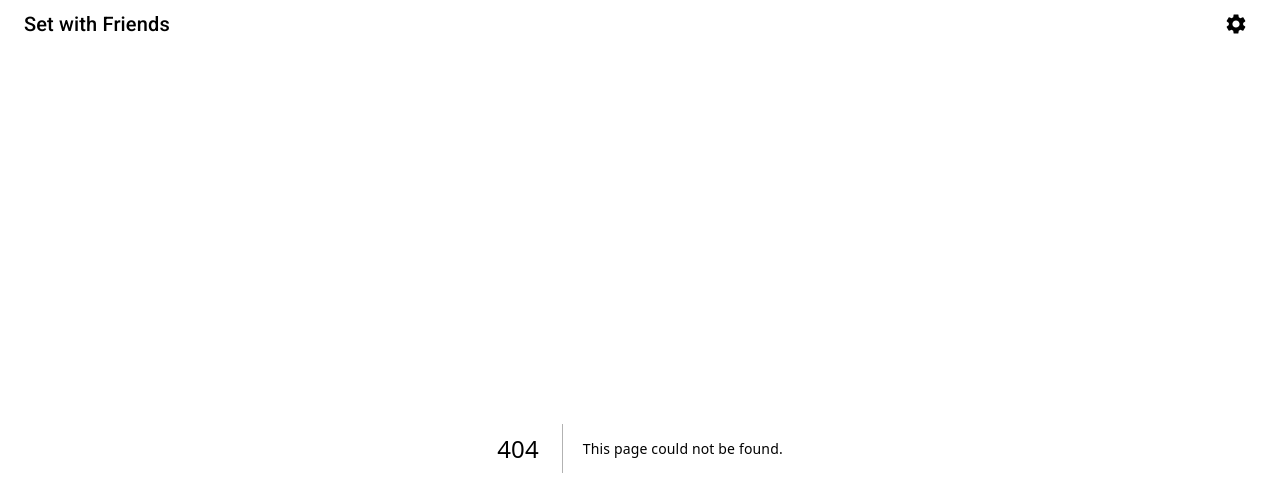
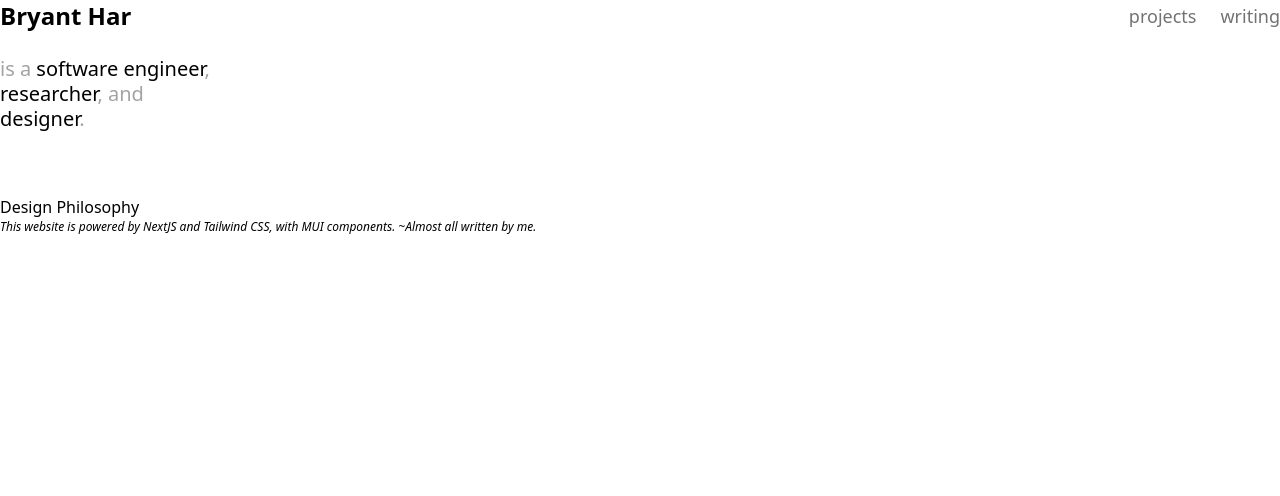
Before and after one commit to bryant-har/bryanthar.com, a Next.js app in the folder etamac/: page /about in a window 1280 px wide. Before the commit this address had no page. Shown: the top 496 px of the page. Built offline with nearby package versions, Linux system fonts and the light colour scheme.

Commit message:
Enable Style sheets. Discovered bug with refresh

```diff
--- a/etamac/src/pages/About.js
+++ b/etamac/src/pages/about/index.js
@@ -1,5 +1,5 @@
-import styles from "../static/static.module.css"
-import Header from '../static/Header'
+import styles from "../../static/static.module.css"
+import Header from '../../static/Header'
 About.getLayout = ((page) => (
   <div>
     <Header />
@@ -22,7 +22,7 @@ export default function About() {
       <p>Design Philosophy</p>
       <div className=''>
         <p className="text-xs italic">
-          This website is powered by NextJS and Tailwind CSS, with MUI components.
+          This website is powered by NextJS and Tailwind CSS, with MUI components. ~Almost all written by me.
         </p>
       </div>
 
--- a/etamac/src/pages/projects.js
+++ b/etamac/src/pages/about/projects.js
@@ -1,4 +1,4 @@
-import Header from "../static/Header"
+import Header from "../../static/Header"
 
 P.getLayout = ((page) => (
   <div>
--- a/etamac/src/pages/writing.js
+++ b/etamac/src/pages/about/writing.js
@@ -1,10 +1,11 @@
 import Header from "../static/Header"
-W.getLayout = ((page) => (
+
+Writing.getLayout = ((page) => (
   <div>
     <Header />
     {page}
   </div>
 ))
-export default function W() {
+export default function Writing() {
   return <></>
 }
--- a/etamac/src/static/Header.js
+++ b/etamac/src/static/Header.js
@@ -9,13 +9,15 @@ const links = [
   { name: "writing", href: "/writing" },
 ];
 
-
-//todo add header page changing...
-
 export default function Header() {
   const [pageTitle, setPageTitle] = useState('null');
-  const linkjs = links.map((obj) => <Link href={obj.href}>{obj.name}</Link>);
   const router = useRouter();
+  const linkjs = links.map((link) =>
+    <Link
+      href={link.href}
+      className={`hover:text-black transition-colors ${router.pathname === link.href ? "text-black" : ""}`}
+    >
+      {link.name}</ Link>);
 
   useEffect(() => {
     const link = links.find(({ href }) => href === router.pathname);
@@ -38,8 +40,9 @@ export default function Header() {
           </span>) : null
         }
       </h1>
-
-      {linkjs}
+      <div className={styles["hlinks"]}>
+        {linkjs}
+      </div>
     </header >
   );
 }
--- a/etamac/src/static/static.module.css
+++ b/etamac/src/static/static.module.css
@@ -10,6 +10,10 @@
 
 .layout-md {
   @apply max-w-screen-md mx-auto px-4 sm:px-6;
+}
+
+.hlinks {
+    @apply flex items-start text-neutral-500 justify-end space-x-6 text-lg py-0.5;
 }
 
 .heading2 {
```
